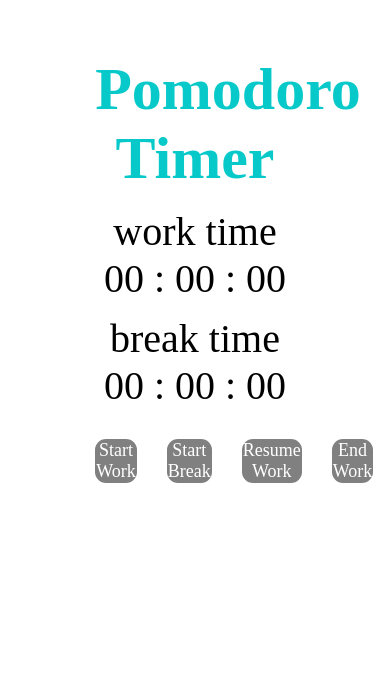
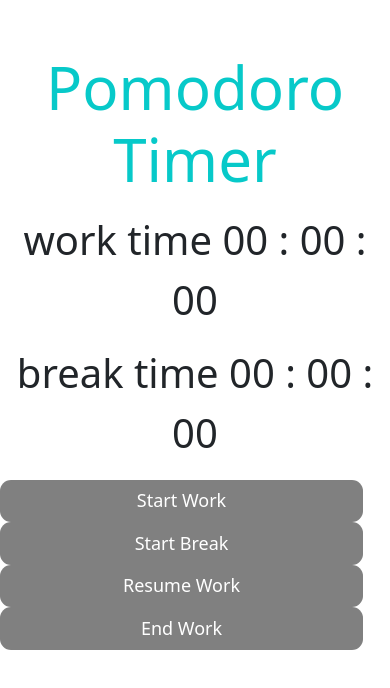
Before and after one commit to HADEER-ESS/JavaScripy_PomodotoTimer, a website: page index.html in a window 390 px wide. Drawn offline with nearby package versions, Linux system fonts and the light colour scheme.

Commit message:
add style for project and made it responsive

```diff
--- a/index.html
+++ b/index.html
@@ -1,21 +1,56 @@
 <!DOCTYPE html>
 <html lang="en">
   <head>
-    <meta charset="UTF-8">
-    <meta http-equiv="X-UA-Compatible" content="IE=edge">
-    <meta name="viewport" content="width=device-width, initial-scale=1.0">
-    <link rel="stylesheet" href="pomodoroTimer.css">
+    <meta charset="UTF-8" />
+    <meta http-equiv="X-UA-Compatible" content="IE=edge" />
+    <meta name="viewport" content="width=device-width, initial-scale=1.0" />
+    <link
+      href="https://cdn.jsdelivr.net/npm/bootstrap@5.2.0/dist/css/bootstrap.min.css"
+      rel="stylesheet"
+      integrity="sha384-gH2yIJqKdNHPEq0n4Mqa/HGKIhSkIHeL5AyhkYV8i59U5AR6csBvApHHNl/vI1Bx"
+      crossorigin="anonymous"
+    />
+    <script
+      src="https://cdn.jsdelivr.net/npm/bootstrap@5.2.0/dist/js/bootstrap.bundle.min.js"
+      integrity="sha384-A3rJD856KowSb7dwlZdYEkO39Gagi7vIsF0jrRAoQmDKKtQBHUuLZ9AsSv4jD4Xa"
+      crossorigin="anonymous"
+    ></script>
+    <link rel="stylesheet" href="pomodoroTimer.css" />
     <title>POMODORO TIMER</title>
   </head>
   <body>
+    <div>
       <h1>Pomodoro Timer</h1>
       <p id="work-time"></p>
       <p id="break-time"></p>
-    <div id="group-of-button">
-        <div class="btn" onclick="runTime()">Start Work</div>
-        <div class="btn" onclick="breaktimer()">Start Break</div>
-        <div class="btn" onclick="resumeTime()">Resume Work</div>
-        <div class="btn" onclick="endTime()">End Work</div>
+      <div id="group-of-button" class="container d-flex justify-content-between">
+        <div class="row w-100 d-block">
+          <div
+            class="btn col-lg-2 col-md-6 col-sm-12 mt-lg-3 mt-md-3 mt-sm-3"
+            onclick="runTime()"
+          >
+            Start Work
+          </div>
+          <div
+            class="btn col-lg-2 col-md-6 col-sm-12 mt-lg-3 mt-md-3 mt-sm-3"
+            onclick="breaktimer()"
+          >
+            Start Break
+          </div>
+          <div
+            class="btn col-lg-2 col-md-6 col-sm-12 mt-lg-3 mt-md-3 mt-sm-3"
+            onclick="resumeTime()"
+          >
+            Resume Work
+          </div>
+          <div
+            class="btn col-lg-2 col-md-6 col-sm-12 mt-lg-3 mt-md-3 mt-sm-3"
+            onclick="endTime()"
+          >
+            End Work
+          </div>
+        </div>
+      </div>
     </div>
     <script src="pomodoroTimer.js"></script>
   </body>
--- /dev/null
+++ b/package.json
@@ -0,0 +1,5 @@
+{
+  "dependencies": {
+    "bootstrap": "^5.2.0"
+  }
+}
--- a/pomodoroTimer.css
+++ b/pomodoroTimer.css
@@ -1,23 +1,19 @@
 *,body,html{
     padding: 0;
     text-align: center;
-    width: 80%;
     margin: 0 auto;
     font-size: large;
 }
 h1{
     font-size: 60px ;
     color: rgb(7, 201, 201);
-    margin-top: 22%;
+    margin-top: 13%;
     margin-bottom: 15px;
 }
 p{
     margin-bottom: 13px ;
 }
 #group-of-button{
-    display: flex;
-    justify-content: space-between;
-    padding-top: 13px ;
     margin-top: 17px;
 }
 #group-of-button .btn{
@@ -25,7 +21,6 @@ p{
     border-radius: 11px ;
     background-color: gray;
     color: white;
-    margin-right: 30px ;
 }
 #group-of-button .btn:active{
     background-color: rgb(7, 201, 201);
```
Also changed, not shown: 1 other file. Lines whose indentation alone changed are shown as unchanged.
